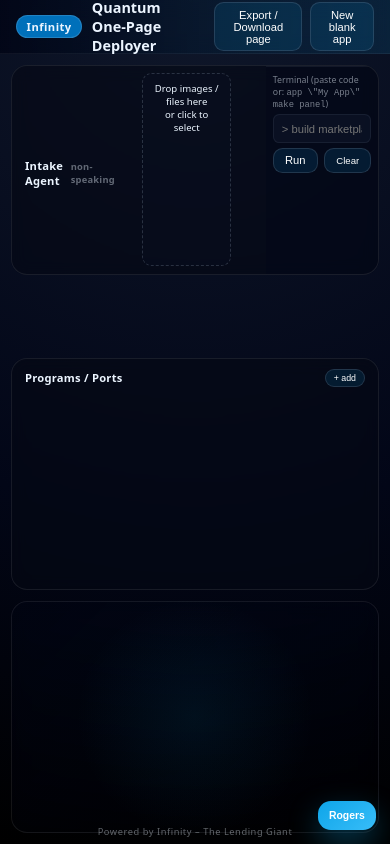
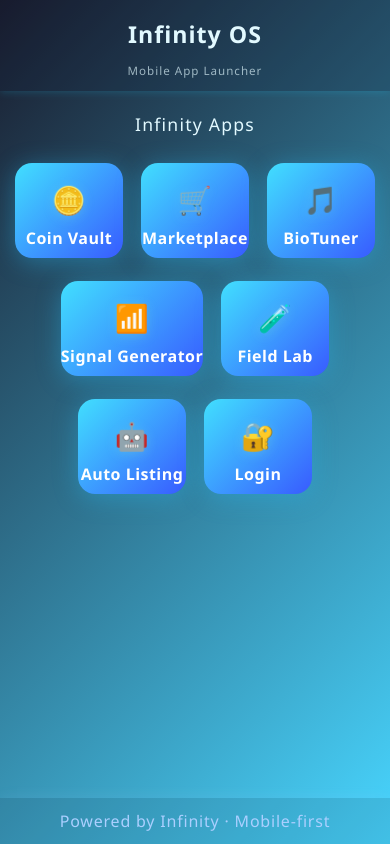
Before and after one commit to pewpi-infinity/Infinity-Vectors-, a plain HTML site: page index.html in a window 390 px wide. Drawn offline with Linux system fonts and the light colour scheme.

Commit message:
Add mobile-first Infinity Apps homepage with add-on app buttons

```diff
--- a/index.html
+++ b/index.html
@@ -1,307 +1,129 @@
 <!DOCTYPE html>
 <html lang="en">
 <head>
-  <meta charset="UTF-8" />
-  <title>Infinity Deployer • PayPal / Infinity OS Style</title>
-  <meta name="viewport" content="width=device-width,initial-scale=1" />
+  <meta charset="UTF-8"/>
+  <meta name="viewport" content="width=device-width, initial-scale=1.0"/>
+  <title>Infinity OS – Apps</title>
   <style>
-    :root {
-      --bg: #050915;
-      --bg-panel: rgba(5,9,21,0.6);
-      --blue: #0ea5e9;
-      --border: rgba(255,255,255,0.08);
-      --text: #ecf5ff;
-      --accent: #38bdf8;
-    }
-    * { box-sizing: border-box; }
     body {
       margin: 0;
-      background: radial-gradient(circle at top, #0f172a 0%, #020617 60%, #000 100%);
-      font-family: system-ui,-apple-system,BlinkMacSystemFont,"Segoe UI",sans-serif;
-      color: var(--text);
-      height: 100vh;
+      background: linear-gradient(135deg, #191a2b 0%, #48d6ff 100%);
+      font-family: 'Segoe UI', Arial, sans-serif;
+      color: #e2f9ff;
+      min-height: 100vh;
       display: flex;
       flex-direction: column;
-      overflow: hidden;
+      align-items: stretch;
     }
     header {
-      height: 54px;
-      border-bottom: 1px solid rgba(255,255,255,0.05);
-      background: linear-gradient(90deg, rgba(2,6,23,0.9), rgba(14,165,233,0.12));
+      text-align: center;
+      padding: 28px 8px 10px;
+      font-size: 2em;
+      font-weight: bold;
+      letter-spacing: 1px;
+      background: rgba(17,34,56,0.2);
+      box-shadow: 0 1px 8px #25d0ff33;
+    }
+    .apps-wrap {
       display: flex;
+      flex-direction: column;
       align-items: center;
-      justify-content: space-between;
-      padding: 0 1rem;
-      gap: 1rem;
-      backdrop-filter: blur(10px);
-      z-index: 10;
+      margin: 16px 0;
+      gap: 0;
     }
-    .brand-left {
-      display:flex;align-items:center;gap:.6rem;
+    .infinity-apps {
+      width: 100vw;
+      max-width: 420px;
+      margin: 0 auto;
+      display: flex;
+      flex-wrap: wrap;
+      justify-content: center;
+      gap: 15px 12px;
+      padding: 8px 0 22px 0;
     }
-    .brand-pill {
-      background: #0070ba;
-      border: 1px solid #fff2;
-      padding: .2rem .6rem;
-      border-radius: 999px;
-      font-weight: 600;
-      font-size: .7rem;
-      letter-spacing: .04em;
+    .app-btn {
+      background: linear-gradient(135deg, #41dffe, #385bff);
+      color: #fff;
+      border: none;
+      border-radius: 17px;
+      padding: 24px 0 12px 0;
+      min-width: 108px;
+      max-width: 47vw;
+      font-size: 1.25em;
+      font-weight: 700;
+      box-shadow: 0 4px 24px #27b3ea66;
+      margin: 4px 3px;
+      cursor: pointer;
+      text-align: center;
+      transition: background .2s, transform .18s;
+      outline: none;
+      letter-spacing: .03em;
+      display: flex;
+      flex-direction: column;
+      align-items: center;
+      gap: 5px;
+      user-select: none;
+      text-decoration: none;
     }
-    .infinity-title {
-      font-weight: 700;
-      font-size: .9rem;
+    .app-btn:active, .app-btn:focus {
+      background: linear-gradient(135deg, #25d0ff, #132d79);
+      transform: scale(0.97);
     }
-    .top-actions {
-      display:flex;
-      gap:.5rem;
+    .app-icon {
+      font-size: 1.7em;
+      margin-bottom: 4px;
+      filter: drop-shadow(0 2px 6px #8cf5bb38);
     }
-    button {
-      background: rgba(14,165,233,0.12);
-      border: 1px solid rgba(148,163,184,0.2);
-      color: #fff;
-      border-radius: .6rem;
-      padding: .35rem .7rem;
-      font-size: .7rem;
-      cursor: pointer;
-      transition: .2s;
-    }
-    button:hover {
-      background: rgba(14,165,233,0.35);
-    }
-    main {
-      flex: 1;
-      display: grid;
-      grid-template-columns: 240px 1fr 300px;
-      gap: .7rem;
-      padding: .7rem;
-      height: calc(100vh - 54px);
-    }
-    .panel {
-      background: var(--bg-panel);
-      border: 1px solid var(--border);
-      border-radius: 1rem;
-      backdrop-filter: blur(8px);
-      overflow: hidden;
-      display:flex;
-      flex-direction:column;
-      min-height: 0;
-    }
-    .panel-title {
-      padding:.6rem .8rem .2rem;
-      font-size:.7rem;
-      font-weight:600;
-      letter-spacing:.02em;
-      display:flex;
-      justify-content:space-between;
-      align-items:center;
-    }
-    .left-panel-list {
-      flex:1;
-      overflow-y:auto;
-      padding:.3rem .3rem 1rem;
-    }
-    .node {
-      background: rgba(15,23,42,0.35);
-      border: 1px solid rgba(148,163,184,0.12);
-      border-radius:.65rem;
-      padding:.4rem .55rem;
-      margin-bottom:.35rem;
-      font-size:.67rem;
-      display:flex;
-      justify-content:space-between;
-      align-items:center;
-      gap:.3rem;
-      cursor:pointer;
-    }
-    .node:hover { background: rgba(148,163,184,0.04); }
-    .node small { opacity:.55; }
-    .canvas {
-      flex:1;
-      position:relative;
-      overflow:hidden;
-      border-radius:1rem;
-      background: radial-gradient(circle at center, rgba(14,165,233,0.08), rgba(0,0,0,0) 55%), linear-gradient(135deg, rgba(2,6,23,.3), rgba(15,23,42,0));
-    }
-    .canvas-inner {
-      position:absolute;
-      inset:0;
-      overflow-y:auto;
-      padding:1rem;
-      display:flex;
-      flex-wrap:wrap;
-      gap:.7rem;
-      align-content:flex-start;
-    }
-    .app-card {
-      width: 215px;
-      min-height: 120px;
-      background: rgba(15,23,42,0.55);
-      border: 1px solid rgba(148,163,184,0.12);
-      border-radius: .7rem;
-      padding: .5rem .55rem .6rem;
-      display:flex;
-      flex-direction:column;
-      gap:.35rem;
-      position:relative;
-      transition:.15s;
-    }
-    .app-card:hover { border-color: rgba(56,189,248,.6); }
-    .app-title { font-size:.7rem;font-weight:600; }
-    .app-meta { font-size:.6rem; opacity:.5; }
-    .app-preview {
-      background: rgba(15,23,42,.35);
-      border: 1px solid rgba(148,163,184,.05);
-      border-radius:.5rem;
-      height:60px;
-      overflow:hidden;
-      display:flex;
-      align-items:center;
-      justify-content:center;
-      font-size:.55rem;
-      text-align:center;
-      padding:.3rem;
-    }
-    .right-panel {
-      display:flex;
-      flex-direction:column;
-    }
-    .terminal {
-      flex: 0 0 170px;
-      border-top: 1px solid rgba(148,163,184,0.1);
-      background: rgba(2,6,23,0.35);
-      padding:.4rem;
-      gap:.3rem;
-      display:flex;
-      flex-direction:column;
-    }
-    .terminal input {
-      width:100%;
-      background: rgba(15,23,42,0.6);
-      border: 1px solid rgba(148,163,184,0.1);
-      border-radius:.4rem;
-      padding:.45rem .5rem;
-      color:#fff;
-      font-size:.7rem;
-    }
-    .terminal small { opacity:.5; font-size:.55rem; }
-    .agent-log {
-      flex:1;
-      overflow-y:auto;
-      padding:.4rem .4rem 0;
-      font-size:.6rem;
-      line-height:1.25;
-    }
-    .drop-zone {
-      border: 1px dashed rgba(148,163,184,0.25);
-      border-radius:.6rem;
-      padding:.5rem .6rem;
-      text-align:center;
-      font-size:.6rem;
-      margin:.4rem .4rem .5rem;
-      background: rgba(15,23,42,0.15);
-    }
-    .floating-rogers {
-      position: fixed;
-      bottom: 14px;
-      right: 14px;
-      background: linear-gradient(140deg, #0ea5e9, #38bdf8);
-      border: none;
-      padding:.55rem .7rem;
-      border-radius: .8rem;
-      font-weight: 600;
-      font-size:.65rem;
-      box-shadow: 0 12px 30px rgba(14,165,233,.35);
-      z-index: 99;
+    @media (max-width:600px){
+      header{font-size:1.45em;padding:18px 2px 9px;}
+      .infinity-apps{max-width:99vw;}
+      .app-btn{min-width:108px;max-width:96vw;font-size:1em;padding:18px 0 9px;}
     }
     footer {
-      position:fixed;
-      bottom:0;
-      left:0;
-      width:100%;
-      text-align:center;
-      font-size:.58rem;
-      padding:.15rem 0 .35rem;
-      color:rgba(236,245,255,.4);
-      letter-spacing:.06em;
-      pointer-events:none;
-    }
-    /* scrollbars */
-    ::-webkit-scrollbar { width:4px; }
-    ::-webkit-scrollbar-thumb { background: rgba(148,163,184,0.2); border-radius:999px; }
-    @media (max-width: 1024px) {
-      main { grid-template-columns: 1fr; }
-      .right-panel { order:-1; flex-direction:row; gap:.5rem; height:210px; }
-      .terminal { flex:1; }
-      .panel { min-height:160px; }
+      text-align: center;
+      padding: 12px 3px;
+      color: #abcfff;
+      background: rgba(18,39,67,0.13);
+      font-size: 1em;
+      letter-spacing: .05em;
+      margin: auto 0 0 0;
+      box-shadow:0 -3px 10px #abcfff14;
     }
   </style>
 </head>
 <body>
   <header>
-    <div class="brand-left">
-      <div class="brand-pill">Infinity</div>
-      <div class="infinity-title">Quantum One-Page Deployer</div>
+    Infinity OS<br>
+    <span style="font-size: .5em;font-weight:400;opacity:0.65;">Mobile App Launcher</span>
+  </header>
+  <div class="apps-wrap">
+    <h2 style="text-align:center;font-size:1.1em;font-weight:500;letter-spacing:.07em;margin:5px 0 15px 0;">Infinity Apps</h2>
+    <div class="infinity-apps">
+      <a href="coin-vault.html" class="app-btn">
+        <span class="app-icon">🪙</span>Coin Vault
+      </a>
+      <a href="marketplace.html" class="app-btn">
+        <span class="app-icon">🛒</span>Marketplace
+      </a>
+      <a href="bio-tuner.html" class="app-btn">
+        <span class="app-icon">🎵</span>BioTuner
+      </a>
+      <a href="signal-generator.html" class="app-btn">
+        <span class="app-icon">📶</span>Signal Generator
+      </a>
+      <a href="field-lab.html" class="app-btn">
+        <span class="app-icon">🧪</span>Field Lab
+      </a>
+      <a href="auto-listing.html" class="app-btn">
+        <span class="app-icon">🤖</span>Auto Listing
+      </a>
+      <a href="infinity-login.html" class="app-btn">
+        <span class="app-icon">🔐</span>Login
+      </a>
     </div>
-    <div class="top-actions">
-      <button id="exportBtn">Export / Download page</button>
-      <button id="newBlankBtn">New blank app</button>
-    </div>
-  </header>
-
-  <main>
-    <!-- LEFT: nodes -->
-    <section class="panel">
-      <div class="panel-title">
-        Programs / Ports
-        <button id="addNodeBtn" style="font-size:.55rem;padding:.2rem .5rem;">+ add</button>
-      </div>
-      <div class="left-panel-list" id="nodeList">
-        <!-- populated by JS -->
-      </div>
-    </section>
-
-    <!-- CENTER: canvas -->
-    <section class="panel canvas" id="canvas">
-      <div class="canvas-inner" id="canvasInner">
-        <!-- app cards -->
-      </div>
-    </section>
-
-    <!-- RIGHT: agent + terminal -->
-    <section class="panel right-panel" id="rightPanel">
-      <div class="panel-title">
-        Intake Agent
-        <small style="opacity:.4;">non-speaking</small>
-      </div>
-      <div class="drop-zone" id="dropZone">
-        Drop images / files here<br/>or click to select
-        <input type="file" id="fileInput" multiple style="display:none;">
-      </div>
-      <div class="agent-log" id="agentLog">
-        <!-- logs -->
-      </div>
-      <div class="terminal">
-        <small>Terminal (paste code or: <code>app \"My App\" make panel</code>)</small>
-        <input id="terminalInput" placeholder="> build marketplace with AI listing..." />
-        <div style="display:flex;gap:.4rem;">
-          <button id="runTerminal" style="flex:1;">Run</button>
-          <button id="clearLog" style="font-size:.6rem;">Clear</button>
-        </div>
-      </div>
-    </section>
-  </main>
-
-  <button class="floating-rogers" title="Rogers AI panel placeholder">
-    Rogers
-  </button>
+  </div>
   <footer>
-    Powered by Infinity – The Lending Giant
+    Powered by Infinity · Mobile-first
   </footer>
-
-  <!-- The full functionality JavaScript is included below, as in the previous code you posted -->
-  <script>
-    // ... [The full script code from before goes here, unchanged for deploy] ...
-  </script>
 </body>
 </html>
```
